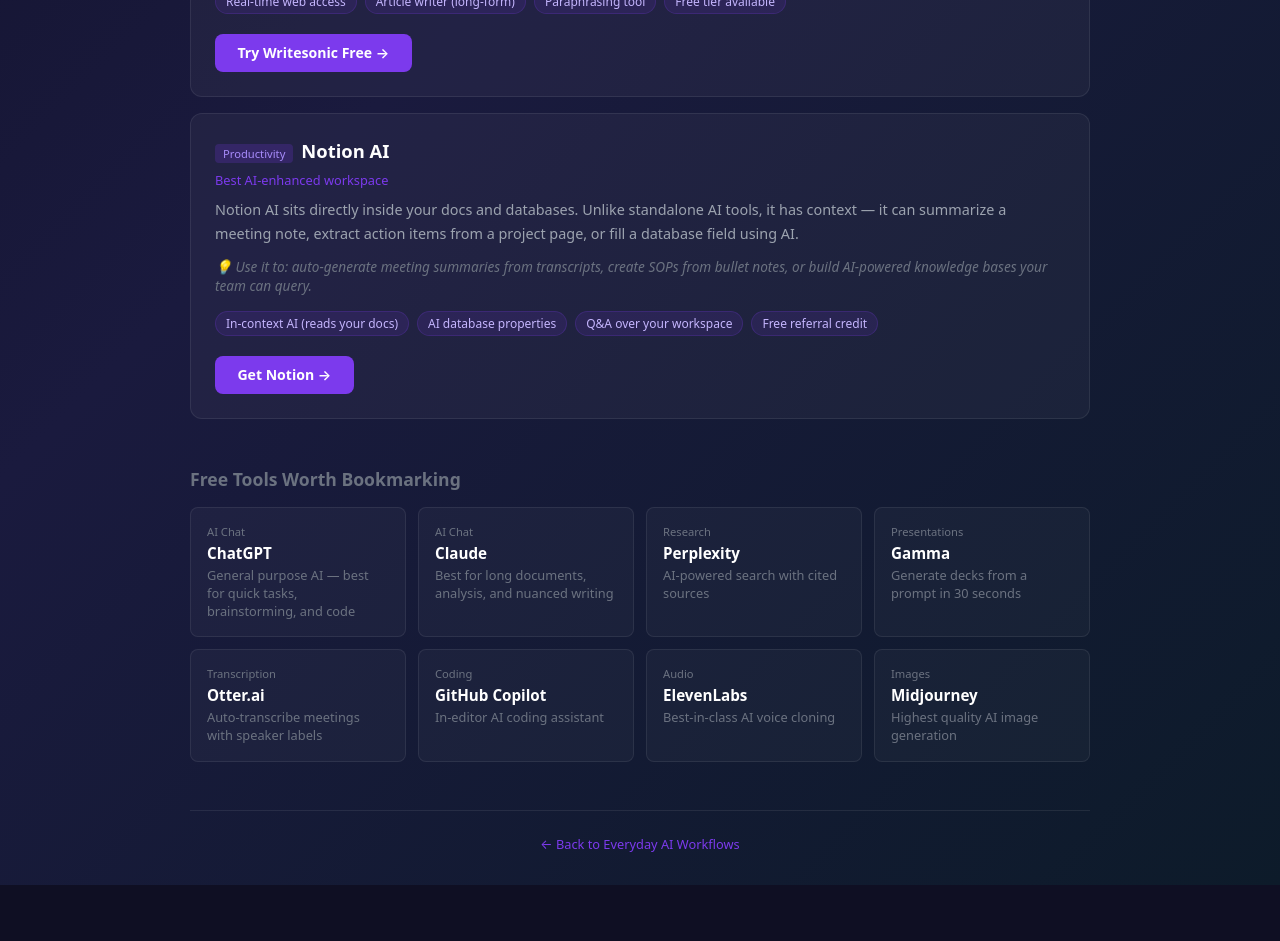
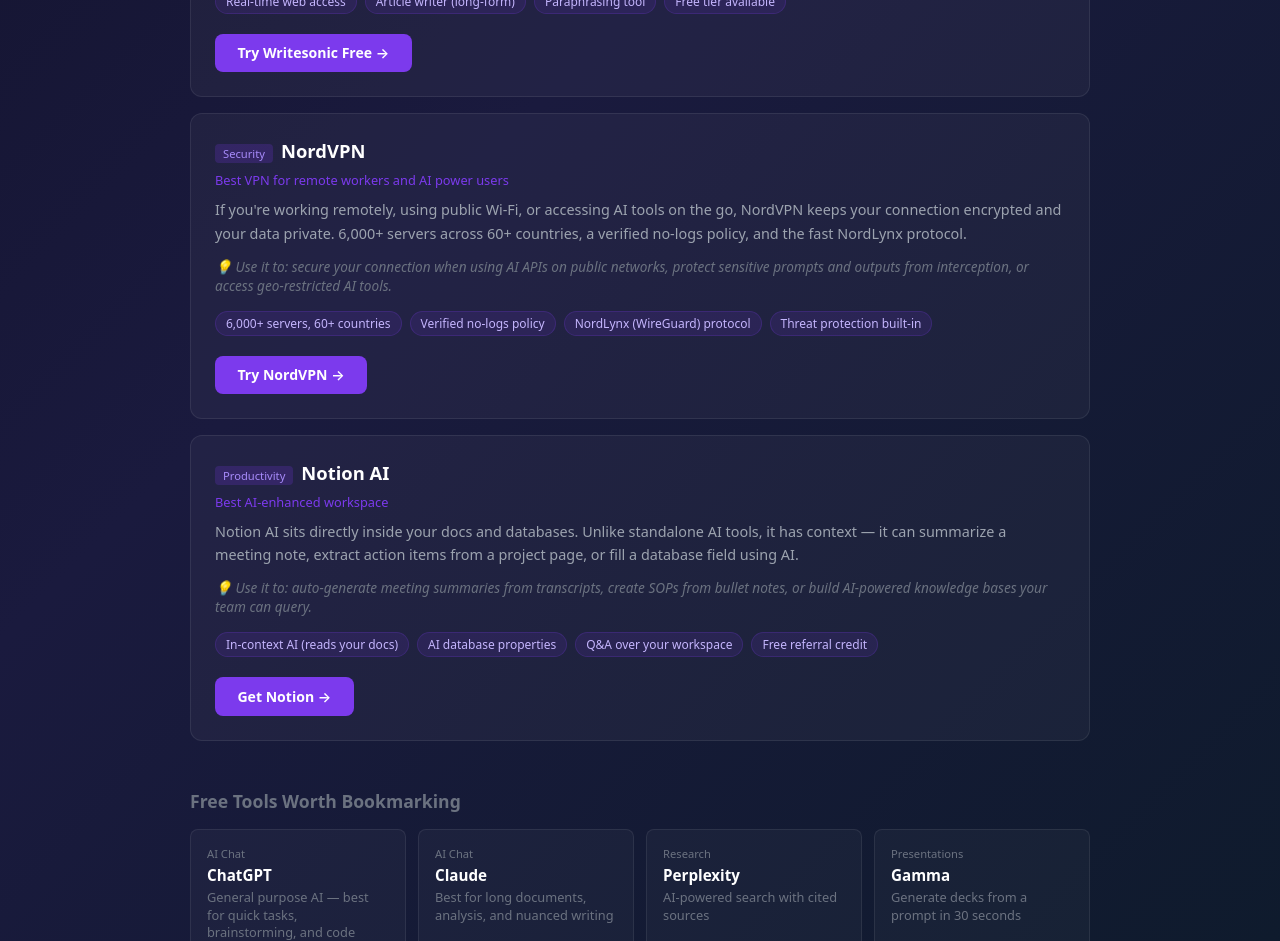
Before and after one commit to echo012726/everydayaiworkflows, a Next.js app: page /tools in a window 1280 px wide. Shown: the part 1200-2141 px from the top of the page. Before the commit the page ends 2085 px from the top, so only its background shows below. Built offline with nearby package versions, Linux system fonts and the light colour scheme.

Commit message:
Wire Awin NordVPN affiliate link to tools page, fix Make.com URL

```diff
--- a/src/app/tools/page.tsx
+++ b/src/app/tools/page.tsx
@@ -14,9 +14,7 @@ const affiliateTools = [
     useCase: "Use it to: auto-summarize emails with AI → post to Slack, scrape leads → enrich with AI → push to CRM, or trigger Claude/GPT tasks on a schedule.",
     features: ["1,500+ integrations", "Visual workflow builder", "Free tier (1,000 ops/month)", "AI modules built-in"],
     cta: "Start Free on Make.com",
-    // TODO: Replace with your Make.com referral link after signing up at make.com/en/affiliate-program
-    // Format: https://www.make.com/en/register?pc=msarmento42/en/register?pc=YOUR_REF_CODE
-    url: "https://www.make.com/en/register?pc=msarmento42/en/register?pc=msarmento42",
+    url: "https://www.make.com/en/register?pc=msarmento42",
     highlight: true,
     commission: "20% recurring",
   },
@@ -28,7 +26,6 @@ const affiliateTools = [
     useCase: "Use it to: write SEO blog posts 5× faster, generate ad variations for A/B tests, or draft email sequences with consistent voice.",
     features: ["Brand Voice training", "SEO integration (Surfer)", "50+ templates", "Team collaboration"],
     cta: "Try Jasper Free",
-    // TODO: Replace with your Jasper affiliate link after approval at jasper.ai/affiliates
     url: "https://jasper.ai",
     highlight: false,
     commission: "25% recurring",
@@ -41,11 +38,21 @@ const affiliateTools = [
     useCase: "Use it to: write up-to-date product comparisons, generate news-informed social content, or research-backed blog posts without manual searching.",
     features: ["Real-time web access", "Article writer (long-form)", "Paraphrasing tool", "Free tier available"],
     cta: "Try Writesonic Free",
-    // TODO: Replace with your Writesonic affiliate link after signing up at writesonic.com/affiliates
-    // Format: https://writesonic.com/?via=YOUR_ID
     url: "https://writesonic.com",
     highlight: false,
     commission: "30% recurring",
+  },
+  {
+    name: "NordVPN",
+    category: "Security",
+    tagline: "Best VPN for remote workers and AI power users",
+    description: "If you're working remotely, using public Wi-Fi, or accessing AI tools on the go, NordVPN keeps your connection encrypted and your data private. 6,000+ servers across 60+ countries, a verified no-logs policy, and the fast NordLynx protocol.",
+    useCase: "Use it to: secure your connection when using AI APIs on public networks, protect sensitive prompts and outputs from interception, or access geo-restricted AI tools.",
+    features: ["6,000+ servers, 60+ countries", "Verified no-logs policy", "NordLynx (WireGuard) protocol", "Threat protection built-in"],
+    cta: "Try NordVPN",
+    url: "https://www.awin1.com/cread.php?awinmid=15132&awinaffid=2892161",
+    highlight: false,
+    commission: "Awin affiliate",
   },
   {
     name: "Notion AI",
@@ -55,7 +62,6 @@ const affiliateTools = [
     useCase: "Use it to: auto-generate meeting summaries from transcripts, create SOPs from bullet notes, or build AI-powered knowledge bases your team can query.",
     features: ["In-context AI (reads your docs)", "AI database properties", "Q&A over your workspace", "Free referral credit"],
     cta: "Get Notion",
-    // TODO: Replace with your Notion referral link (notion.so has a referral program in Account Settings)
     url: "https://notion.so",
     highlight: false,
     commission: "$10 credit/referral",
```
